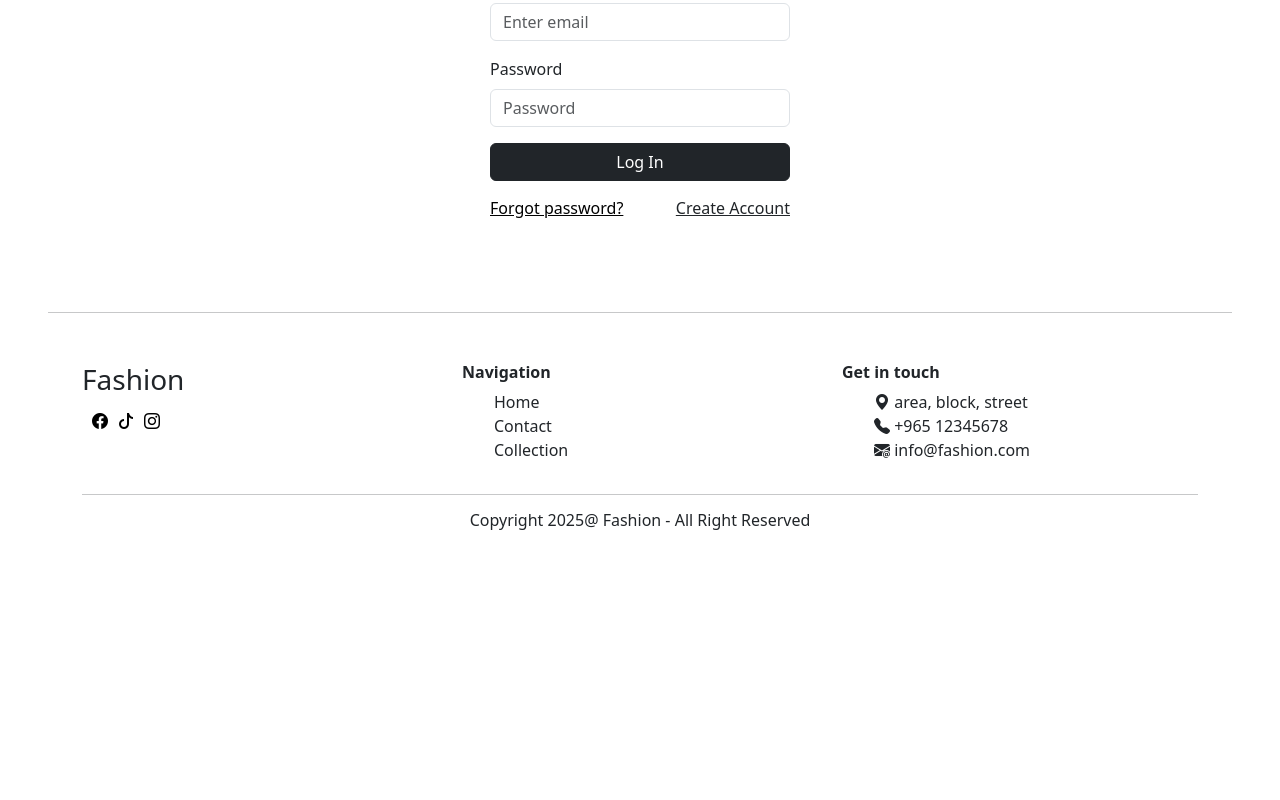
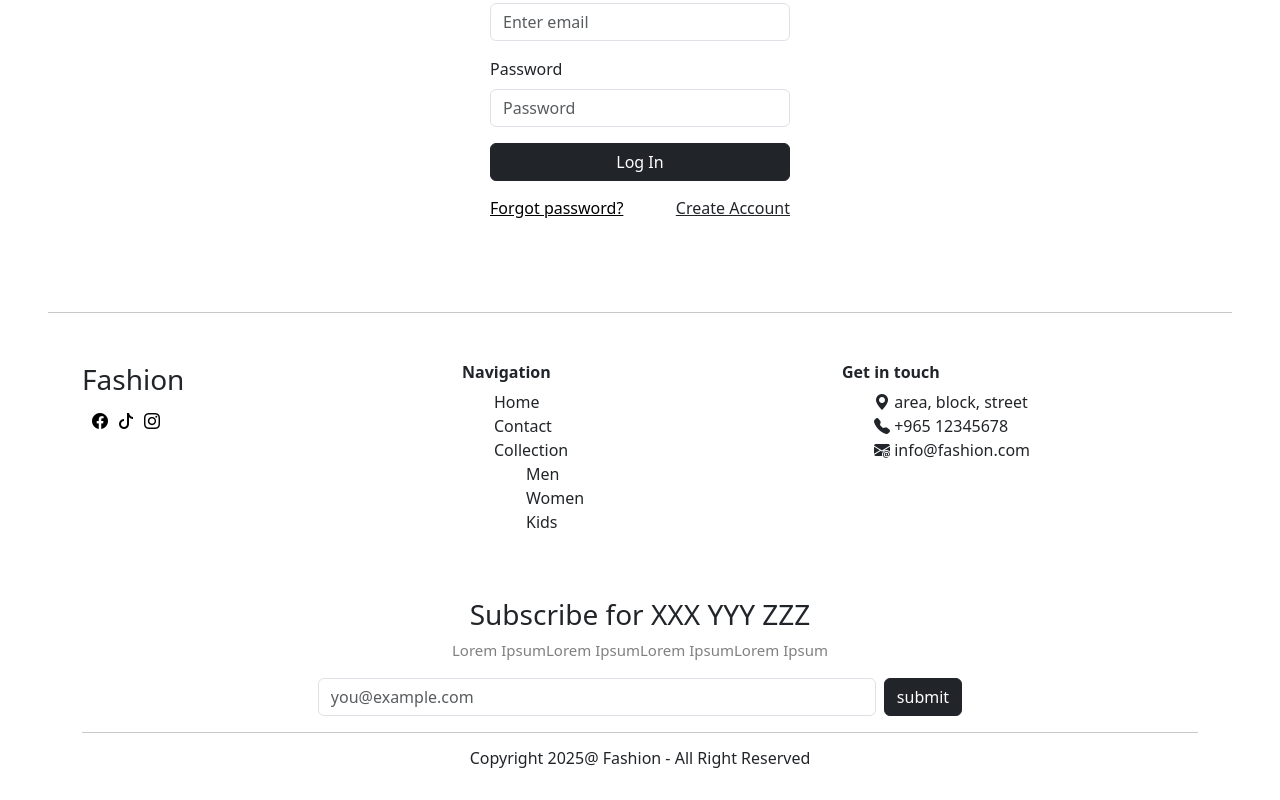
Before and after one commit to SalmaDorgham/Clothing-E-Commerce, a React (Create React App) app in the folder frontend/: page /login in a window 1280 px wide. Shown: the part 331-1131 px from the top of the page. Before the commit the page ends 1044 px from the top, so only its background shows below. Built offline with nearby package versions, Linux system fonts and the light colour scheme; no server answers.

Commit message:
footer edit

```diff
--- a/frontend/src/components/Footer.jsx
+++ b/frontend/src/components/Footer.jsx
@@ -1,4 +1,4 @@
-import React from 'react'
+import Button from 'react-bootstrap/Button';
 import { Link } from 'react-router-dom'
 
 const Footer = () => {
@@ -20,7 +20,14 @@ const Footer = () => {
             <ul style={{listStyleType:"none"}}>
               <li><Link className="nav-link" to="/">Home</Link></li>
               <li><Link className="nav-link" to="/contact">Contact</Link></li>
-              <li><Link className="nav-link" to="/browse">Collection</Link></li>
+              <li>
+                <Link className="nav-link" to="/browse">Collection</Link>
+                <ul style={{listStyleType:"none"}}>
+                  <li><Link className="nav-link" to={`/browse?category=Men`}>Men</Link></li>
+                  <li><Link className="nav-link" to={`/browse?category=Women`}>Women</Link></li>
+                  <li><Link className="nav-link" to={`/browse?category=Kids`}>Kids</Link></li>
+                </ul>
+              </li>
             </ul>
           </div>
 {/* address */}
@@ -33,9 +40,23 @@ const Footer = () => {
             </ul>
           </div>
         </div>
+
+        {/* email service */}
+        <br />
+        <br />
+      <div className='text-center'>
+        <h3>Subscribe for XXX YYY ZZZ</h3>
+        <p className='infop2'>Lorem IpsumLorem IpsumLorem IpsumLorem Ipsum</p>
+        <form className="d-flex" style={{justifyContent:"center"}}>
+          <input className="form-control me-2" type="text" placeholder="you@example.com" style={{width:"50%"}}/>
+          <Button variant="dark" type="submit">submit</Button>
+        </form>
+        </div>
+
 {/* copyright */}
         <hr />
         <h6 className="text-center">Copyright 2025@ Fashion - All Right Reserved</h6>
+        <br />
     </div>
   )
 }
--- a/frontend/src/pages/Home.jsx
+++ b/frontend/src/pages/Home.jsx
@@ -3,7 +3,6 @@ import { Link } from "react-router-dom";
 import Carousel from 'react-bootstrap/Carousel';
 import Card from 'react-bootstrap/Card';
 import ProductCard from '../components/ProductCard';
-import Button from 'react-bootstrap/Button';
 import {backendURL} from "../App";
 import {toast} from 'react-toastify'
 import dummyBanner from '../assets/images/dummyBanner.png'
@@ -341,15 +340,6 @@ const [bannerLoading, setBannerLoading] = useState(true);
         </div>
       </div>
 
-{/* email service */}
-
-      <h3>Subscribe for XXX YYY ZZZ</h3>
-      <p className='infop2'>Lorem IpsumLorem IpsumLorem IpsumLorem Ipsum</p>
-      <form className="d-flex" style={{justifyContent:"center"}}>
-        <input className="form-control me-2" type="text" placeholder="you@example.com" style={{width:"50%"}}/>
-        <Button variant="dark" type="submit">submit</Button>
-      </form>
-
     </div>
   );
 };
```
